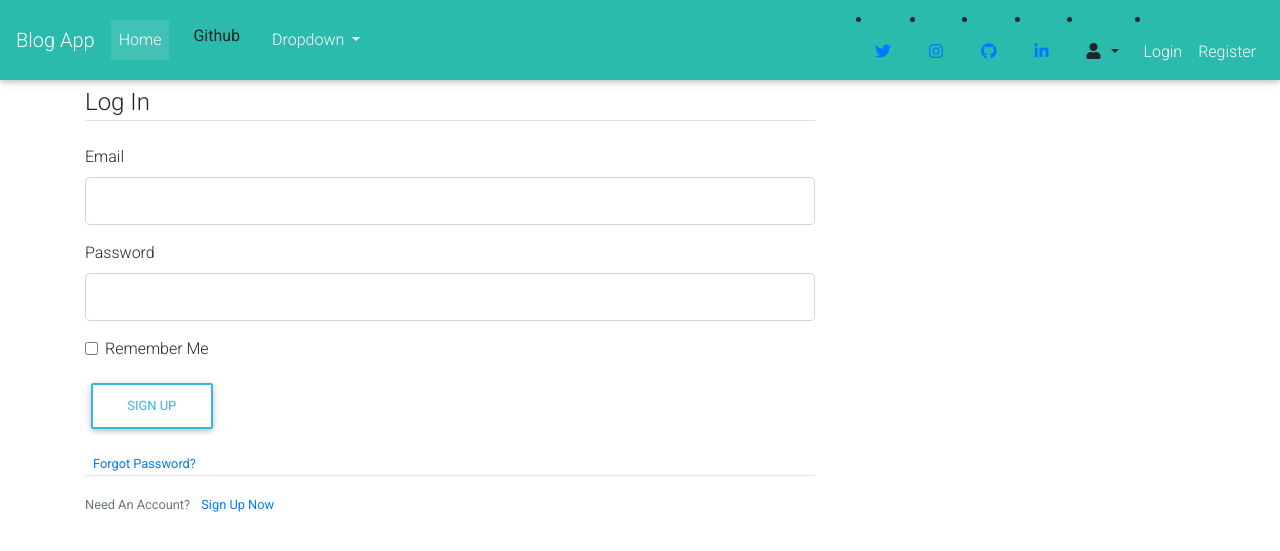
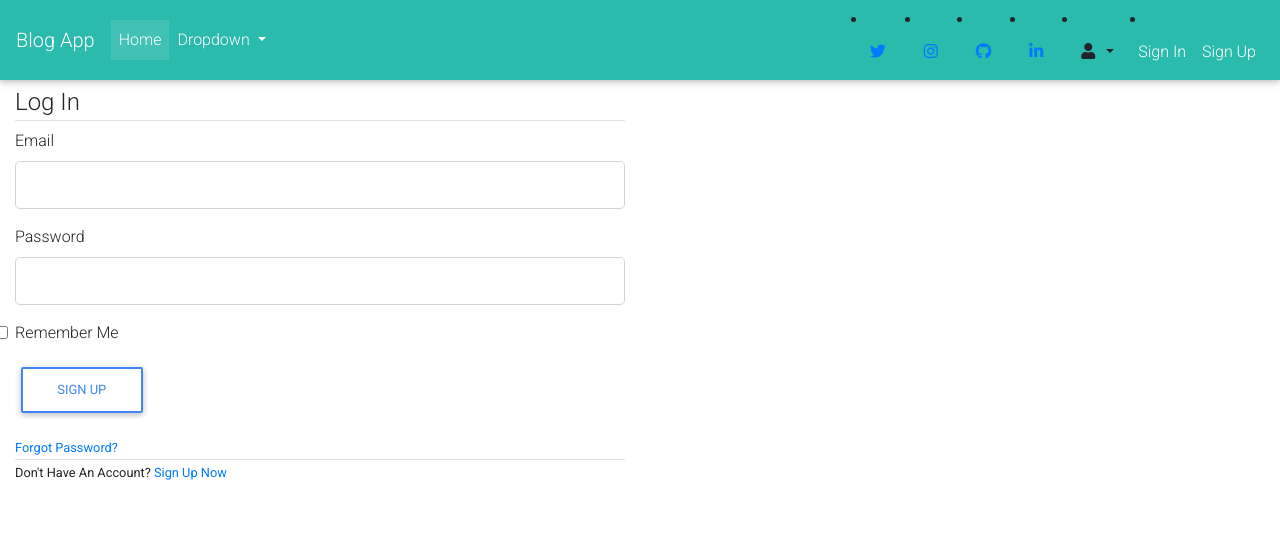
Before and after one commit to Frankline-Kiplangat/blog-app, a Flask app: a page that uses app/templates/base.html in a window 1280 px wide. Shown: the top 551 px of the page. Run offline with Flask 2, Linux system fonts and the light colour scheme; parts of the project's set-up code (start-up, migrations or seed data) failed here and were passed over; some libraries are stand-ins or nearby versions.

Commit message:
Fix bugs

```diff
--- a/app/models.py
+++ b/app/models.py
@@ -1,6 +1,7 @@
 from datetime import datetime
 from app import db, login_manager
 from flask_login import UserMixin
+from . import db
 
 @login_manager.user_loader
 def load_user(user_id):
--- a/app/templates/base.html
+++ b/app/templates/base.html
@@ -8,22 +8,22 @@
 <link href="https://cdnjs.cloudflare.com/ajax/libs/twitter-bootstrap/4.5.0/css/bootstrap.min.css" rel="stylesheet">
 <link href="https://cdnjs.cloudflare.com/ajax/libs/mdbootstrap/4.19.1/css/mdb.min.css" rel="stylesheet">
     {% if title %}
-    <title>Blog - {{ title }}</title>
+    <title> My Blog{{ title }}</title>
     {% else %}
-    <title>Blog</title>
+    <title> My Blog</title>
     {% endif %}
 </head>
 <body>
 {% block navbar %}
        {% include 'navbar.html' %}
     {% endblock navbar %}
-    <main role="main" class="container">
+    <main role="main" class="container-fluid">
     <div class="row">
-      <div class="col-md-8">
+      <div class="col-md-6">
         {% with messages =get_flashed_messages(with_categories=true) %}
             {% if messages %}
                 {% for category, message in messages %}
-                    <div class="alert alert-{{ category }}">
+                    <div class="alert alert-danger {{ category }}">
                          {{ message }}
                     </div>
                 {% endfor %}
@@ -34,10 +34,5 @@
     </div>
   </main>
 
-
-<script type="text/javascript" src="https://cdnjs.cloudflare.com/ajax/libs/jquery/3.5.1/jquery.min.js"></script>
-<script type="text/javascript" src="https://cdnjs.cloudflare.com/ajax/libs/popper.js/1.14.4/umd/popper.min.js"></script>
-<script type="text/javascript" src="https://cdnjs.cloudflare.com/ajax/libs/twitter-bootstrap/4.5.0/js/bootstrap.min.js"></script>
-<script type="text/javascript" src="https://cdnjs.cloudflare.com/ajax/libs/mdbootstrap/4.19.1/js/mdb.min.js"></script>
 </body>
 </html>
--- a/app/templates/home_page.html
+++ b/app/templates/home_page.html
@@ -2,9 +2,9 @@
 {% block content %}
     {% for post in posts %}
     <article class="media content-section">
-      <img class="square article-img" style="height: 100px; width: 200px;" src="{{ url_for('static', filename='images/' + post.author.image_file) }}">
-        <div class="media-body">
-          <div class="article-metadata">
+      <img style="height: 100px; width: 200px; border-radius:40%" src="{{ url_for('static', filename='images/' + post.author.image_file) }}">
+        <div>
+          <div class="article-data">
             <a class="mr-2" href="#">{{ post.author.username }}</a>
             <small class="text-muted">{{ post.date_posted.strftime('%Y-%m-%d') }}</small>
           </div>
--- a/app/templates/login.html
+++ b/app/templates/login.html
@@ -1,14 +1,14 @@
 {% extends "base.html" %}
 {% block content %}
-    <div class="content-section">
+    <div class="section">
         <form method="POST" action="">
             {{ form.hidden_tag() }}
-            <fieldset class="form-group">
-                <legend class="border-bottom mb-4">Log In</legend>
-                <div class="form-group">
+            <fieldset class="form-group form-group">
+                <legend class="border-bottom mb-6">Log In</legend>
+                <div class="form-group form-group">
                     {{ form.email.label(class="form-control-label") }}
                     {% if form.email.errors %}
-                        {{ form.email(class="form-control form-control-lg is-invalid") }}
+                        {{ form.email(class="form-control form-control") }}
                         <div class="invalid-feedback">
                             {% for error in form.email.errors %}
                                 <span>{{ error }}</span>
@@ -22,7 +22,7 @@
                     {{ form.password.label(class="form-control-label") }}
                     {% if form.password.errors %}
                         {{ form.password(class="form-control form-control-lg is-invalid") }}
-                        <div class="invalid-feedback">
+                        <div>
                             {% for error in form.password.errors %}
                                 <span>{{ error }}</span>
                             {% endfor %}
@@ -31,22 +31,22 @@
                         {{ form.password(class="form-control form-control-lg") }}
                     {% endif %}
                 </div>
-                <div class="form-check">
+                <div class="form-checker">
                     {{ form.remember(class="form-check-input") }}
                     {{ form.remember.label(class="form-check-label") }}
                 </div>
             </fieldset>
-            <div class="form-group">
-                {{ form.submit(class="btn btn-outline-info") }}
+            <div class="form-group form-group">
+                {{ form.submit(class="btn btn-outline-primary") }}
             </div>
-            <small class="text-muted ml-2">
+            <small>
                 <a href="#">Forgot Password?</a>
             </small>
         </form>
     </div>
-    <div class="border-top pt-3">
-        <small class="text-muted">
-            Need An Account? <a class="ml-2" href="{{ url_for('register') }}">Sign Up Now</a>
+    <div class="border-top">
+        <small>
+            Don't Have An Account? <a  href="{{ url_for('register') }}">Sign Up Now</a>
         </small>
     </div>
 {% endblock content %}
--- a/app/templates/navbar.html
+++ b/app/templates/navbar.html
@@ -18,11 +18,6 @@
           <span class="sr-only" href="/about">About</span>
         </a>
       </li>
-
-      <li class="nav-item">
-          <a class="dropdown-item" href="https://github.com/Frankline-Kiplangat" target="_blank">Github</a>
-      </li>
-
       <li class="nav-item dropdown">
         <a class="nav-link dropdown-toggle" id="navbarDropdownMenuLink-333" data-toggle="dropdown"
           aria-haspopup="true" aria-expanded="false">Dropdown
@@ -32,22 +27,22 @@
       </li>
     </ul>
 <li class="nav-item">
-          <a class="nav-link waves-effect waves-light" href="https://twitter.com/">
+          <a class="nav-link waves-effect waves-light" href="https://twitter.com/" target="_blank">
             <i class="fab fa-twitter" ></i>
           </a>
         </li>
         <li class="nav-item">
-          <a class="nav-link waves-effect waves-light" href="https://www.instagram.com/">
+          <a class="nav-link waves-effect waves-light" href="https://www.instagram.com/" target="_blank">
             <i class="fab fa-instagram"></i>
           </a>
         </li>
         <li class="nav-item">
-          <a class="nav-link waves-effect waves-light" href="https://github.com/">
+          <a class="nav-link waves-effect waves-light" href="https://github.com/Frankline-Kiplangat" target="_blank">
             <i class="fab fa-github"></i>
           </a>
         </li>
         <li class="nav-item">
-          <a class="nav-link waves-effect waves-light" href="https://www.linkedin.com/">
+          <a class="nav-link waves-effect waves-light" href="https://www.linkedin.com/" target="_blank">
             <i class="fab fa-linkedin-in"></i>
           </a>
         </li>
@@ -64,17 +59,17 @@
             <a class="nav-link" href="{{url_for('new_post') }}">New Post</a>
           </li>
           <li class="nav-item">
-            <a class="nav-link" href="{{url_for('account') }}">Account</a>
+            <a class="nav-link" href="{{url_for('account') }}">Profile</a>
           </li>
             <li class="nav-item">
-              <a class="nav-link" href="{{url_for('logout') }}">Logout</a>
+              <a class="nav-link" href="{{url_for('logout') }}"> Sign out</a>
             </li>
         {% else %}
            <li class="nav-item">
-              <a class="nav-link" href="{{url_for('login') }}">Login</a>
+              <a class="nav-link" href="{{url_for('login') }}">Sign In</a>
             </li>
             <li class="nav-item">
-              <a class="nav-link" href="{{url_for('register') }}">Register</a>
+              <a class="nav-link" href="{{url_for('register') }}">Sign Up</a>
             </li>
           {% endif %}
         </div>
--- a/app/templates/post_article.html
+++ b/app/templates/post_article.html
@@ -29,14 +29,12 @@
         </div>
     </div>
 </div>
-<!-- Modal -->
 <div class="modal fade" id="deleteModal" tabindex="-1" role="dialog" aria-labelledby="deleteModalLabel" aria-hidden="true">
     <div class="modal-dialog" role="document">
       <div class="modal-content">
         <div class="modal-header">
           <h5 class="modal-title" id="deleteModalLabel">Delete Post</h5>
           <button type="button" class="close" data-dismiss="modal" aria-label="Close">
-            <!-- <span aria-hidden="true">&times;</span> -->
           </button>
         </div>
         <div class="modal-body">
--- a/app/views.py
+++ b/app/views.py
@@ -103,9 +103,10 @@ def new_post():
     return render_template('create_post.html', title= 'New Post', form=form, legend= 'New Post')
 
 @app.route("/post/<int:post_id>")
+@login_required
 def post(post_id):
     post = Post.query.get_or_404(post_id)
-    return render_template('post.html', title=post.title, post=post)
+    return render_template('post_article.html', title=post.title, post=post)
 
 @app.route("/post/<int:post_id>/update")
 @login_required
--- a/run.py
+++ b/run.py
@@ -1,5 +1,5 @@
 from app import app
-
+from flask_script import Manager, Server
 
 if __name__ == '__main__':
     app.run(debug=True)
```
Also changed, not shown: app/__init__.py (+6 -2 lines), app/templates/create_post.html (+5 -5 lines), app/site.db (deleted), 1 other file. Lines whose indentation alone changed are shown as unchanged.
